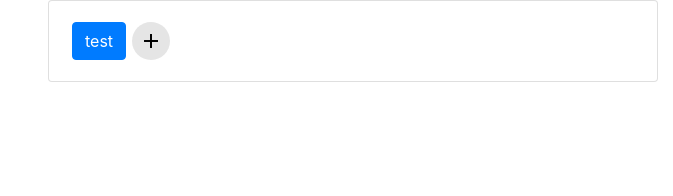
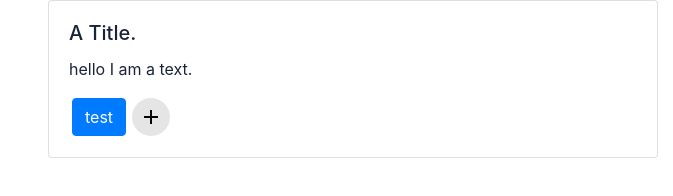
Before and after one commit to Haukain/DarwinRockets, a plain HTML site: page src/displayer/test.html in a window 1280 px wide. Shown: the whole page, without its empty margins (607-1280 px from the left). Drawn offline with Linux system fonts and the light colour scheme.

Commit message:
[displayer] text, title

```diff
--- a/src/displayer/test.html
+++ b/src/displayer/test.html
@@ -50,6 +50,8 @@
 	import { Button } from "./button.js";
 	import { IconButton } from "./iconbutton.js";
 	import { Card } from "./card.js";
+	import { Text } from "./text.js";
+	import { Title } from "./title.js";
 	let r = new Row();
 	document.body.appendChild(r.element);
 	let c1 = new Col(6,6,6,6);
@@ -60,6 +62,10 @@
 	c2.addChild(ca2);
 	let btn = new Button("test");
 	let ibtn = new IconButton("add","ajouter");
+  let txt = new Text("hello I am a text.");
+  let ttl = new Title("A Title.");
+	ca2.addChild(ttl);
+	ca2.addChild(txt);
 	ca2.addChild(btn);
 	ca2.addChild(ibtn);
 	</script>
--- /dev/null
+++ b/src/displayer/text.js
@@ -0,0 +1,20 @@
+import { Widget } from "./widget.js";
+
+export class Text extends Widget{
+  constructor(text) {
+    super();
+    this.element = document.createElement("P");
+    this.element.className = "card-text";
+    this.text = text;
+  }
+
+  addChild() {}
+  removeChild() {}
+
+  set text(t){
+    this.element.textContent = t;
+  }
+  get text(){
+    return this.element.textContent;
+  }
+}
--- /dev/null
+++ b/src/displayer/title.js
@@ -0,0 +1,10 @@
+import { Text } from "./text.js";
+
+export class Title extends Text{
+  constructor(text) {
+    super(text);
+    this.element = document.createElement("H5");
+    this.element.className = "card-title";
+    this.text = text;
+  }
+}
```
